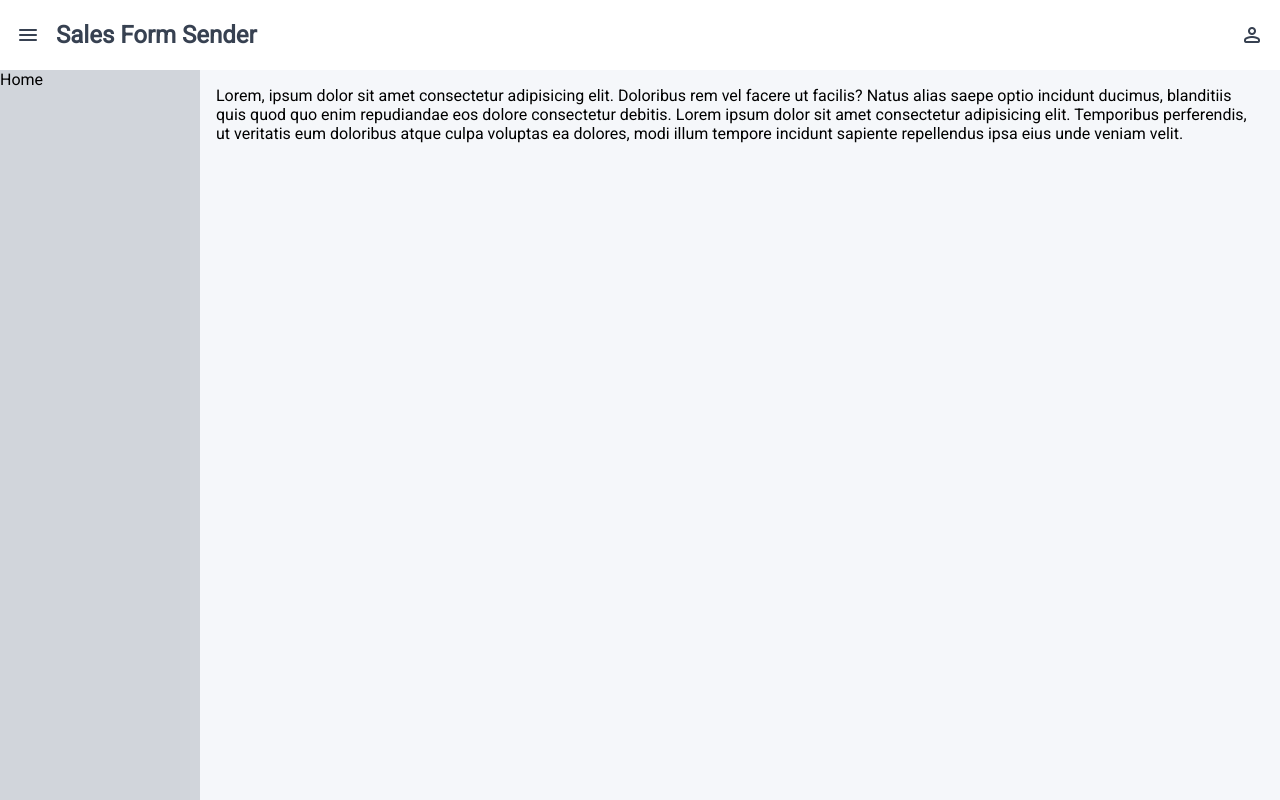
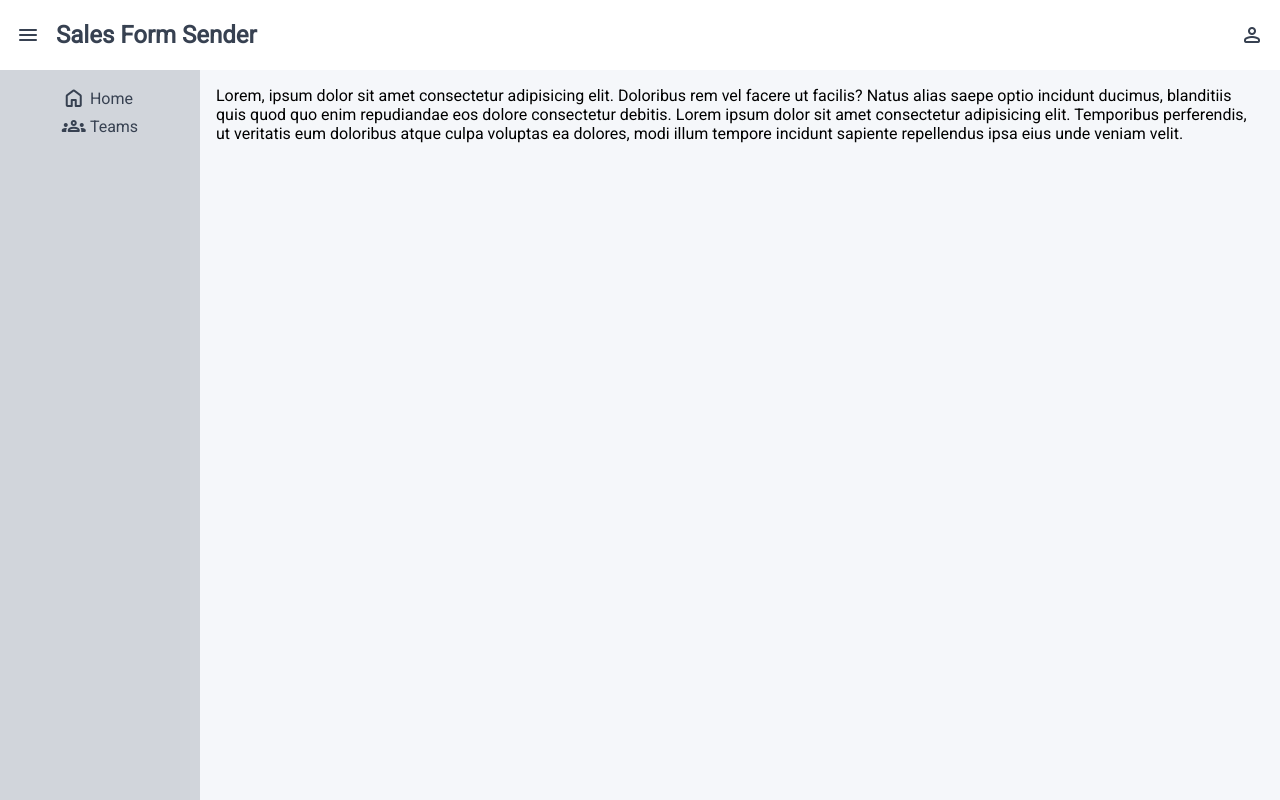
Before and after one commit to e-leite/sales_form_front_end_angular, an Angular app: page / in a window 1280 px wide. Built offline with nearby package versions, Linux system fonts and the light colour scheme.

Commit message:
feat: create sidebar component.

```diff
--- a/src/app/app.html
+++ b/src/app/app.html
@@ -1,10 +1,6 @@
 <app-header [title]="title()"></app-header>
 <main class="main-container">
-    <aside class="sidebar">
-        <ul>
-            <li>Home</li>
-        </ul>
-    </aside>
+    <app-sidebar></app-sidebar>
     <div class="page-container">
         <span>Lorem, ipsum dolor sit amet consectetur adipisicing elit. Doloribus rem vel facere ut facilis? Natus alias saepe optio incidunt ducimus, blanditiis quis quod quo enim repudiandae eos dolore consectetur debitis. Lorem ipsum dolor sit amet consectetur adipisicing elit. Temporibus perferendis, ut veritatis eum doloribus atque culpa voluptas ea dolores, modi illum tempore incidunt sapiente repellendus ipsa eius unde veniam velit.</span>
         <router-outlet />
--- a/src/app/app.scss
+++ b/src/app/app.scss
@@ -2,15 +2,6 @@
     position: relative;
     width: 100%;
     height: calc(100vh - 70px);
-}
-
-.sidebar {
-    position: absolute;
-    top: 0;
-    left: 0;
-    height: calc(100vh - 70px);
-    width: 200px;
-    background-color: var(--gray-medium);
 }
 
 .page-container {
--- a/src/app/app.ts
+++ b/src/app/app.ts
@@ -1,10 +1,11 @@
 import { Component, signal } from '@angular/core';
 import { RouterOutlet } from '@angular/router';
 import { Header } from "./core/layout/header/header";
+import { Sidebar } from "./core/layout/sidebar/sidebar";
 
 @Component({
   selector: 'app-root',
-  imports: [RouterOutlet, Header],
+  imports: [RouterOutlet, Header, Sidebar],
   templateUrl: './app.html',
   styleUrl: './app.scss'
 })
--- /dev/null
+++ b/src/app/core/layout/sidebar/sidebar.html
@@ -0,0 +1,14 @@
+<aside class="sidebar">
+    <nav class="sidebar-menu">
+        <ul>
+            @for(item of sidebarMenuItems; track $index) {
+                <li>
+                    <a href="">
+                        <span class="material-symbols-rounded">{{ item.icon }}</span>
+                        <span>{{ item.label }}</span>
+                    </a>
+                </li>
+            }
+        </ul>
+    </nav>
+</aside>
--- /dev/null
+++ b/src/app/core/layout/sidebar/sidebar.scss
@@ -0,0 +1,29 @@
+.sidebar {
+    position: absolute;
+    top: 0;
+    left: 0;
+    display: flex;
+    flex-direction: column;
+    align-items: center;
+    height: calc(100vh - 70px);
+    width: 200px;
+    padding: 16px;
+    background-color: var(--gray-medium);
+}
+
+.sidebar ul, li {
+    list-style: none;
+}
+
+.sidebar ul li a {
+    display: flex;
+    align-items: center;
+    gap: 4px;
+    color: var(--gray-darkest);
+    text-decoration: none;
+    margin-bottom: 4px;
+}
+
+.sidebar ul li a:hover {
+    color: var(--gray-dark);
+}
--- /dev/null
+++ b/src/app/core/layout/sidebar/sidebar.ts
@@ -0,0 +1,14 @@
+import { Component } from '@angular/core';
+
+@Component({
+  selector: 'app-sidebar',
+  imports: [],
+  templateUrl: './sidebar.html',
+  styleUrl: './sidebar.scss'
+})
+export class Sidebar {
+    sidebarMenuItems: any[] = [
+        { label: 'Home', route: '', icon: 'home' },
+        { label: 'Teams', route: '', icon: 'groups' },
+    ]
+}
```
Also changed, not shown: 1 other file (tests, documents, lock files or other folders).
